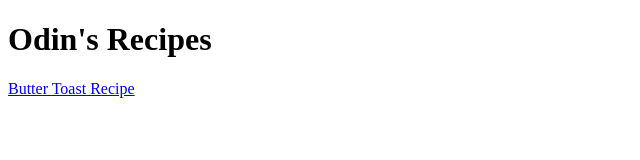
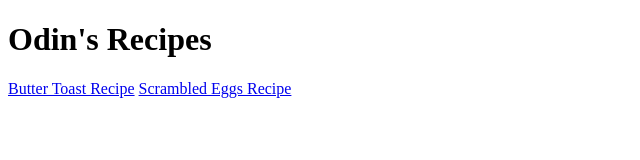
Before and after one commit to YaredMekbib/odin-recipes, a plain HTML site: page index.html in a window 1280 px wide. Shown: the whole page, without its empty margins (0-640 px from the left). Drawn offline with Linux system fonts and the light colour scheme.

Commit message:
Added scrambled eggs recipe to index.html

```diff
--- a/index.html
+++ b/index.html
@@ -9,6 +9,7 @@
     <body>
         <h1>Odin's Recipes</h1>
         <a href="recipes/butter-toast.html">Butter Toast Recipe</a>
+        <a href="recipes/scrambled-eggs.html">Scrambled Eggs Recipe</a>
     </body>
 </html>
 <!--an html boilerplate for Odin's Recipes-->
```
